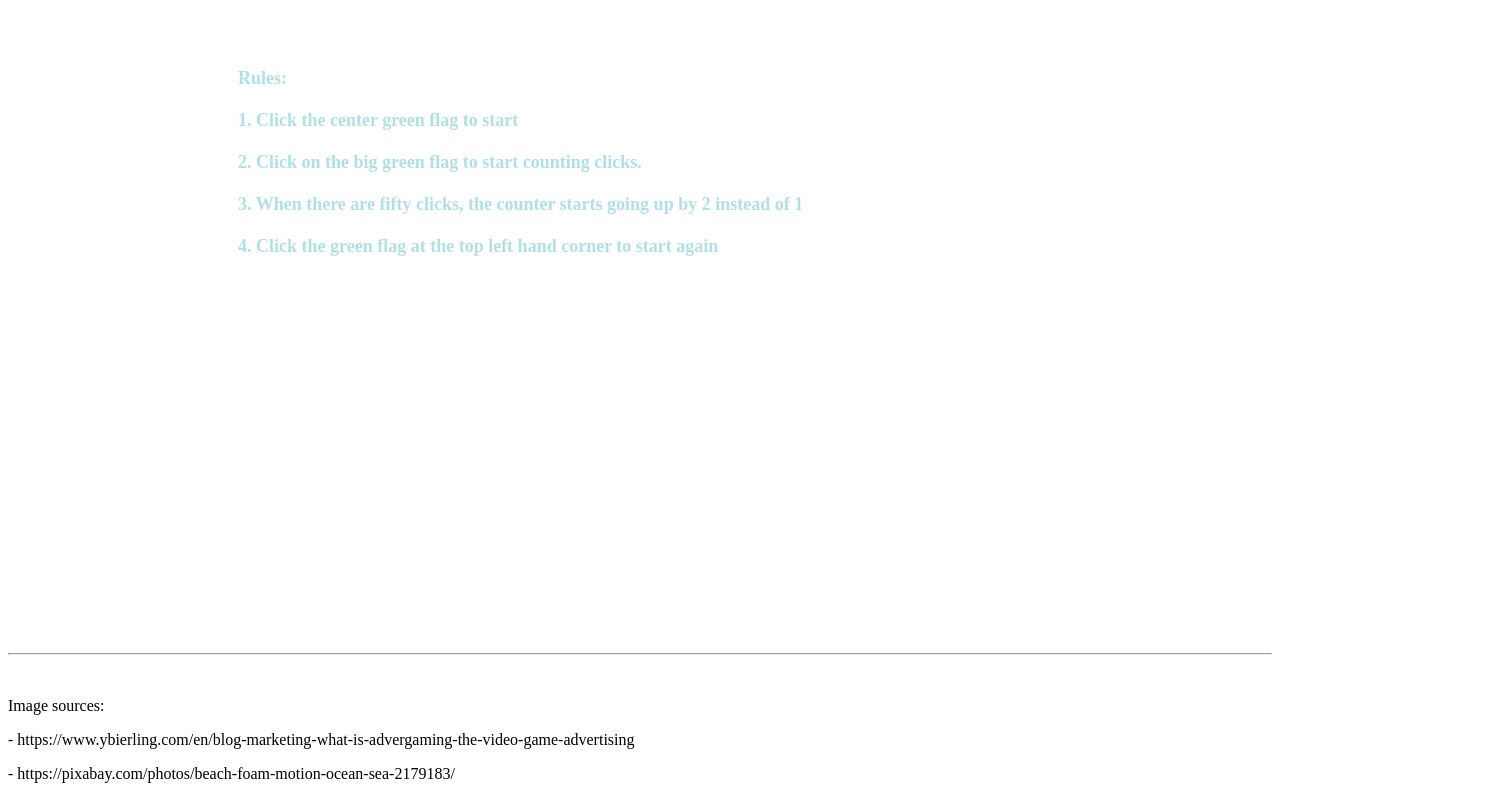
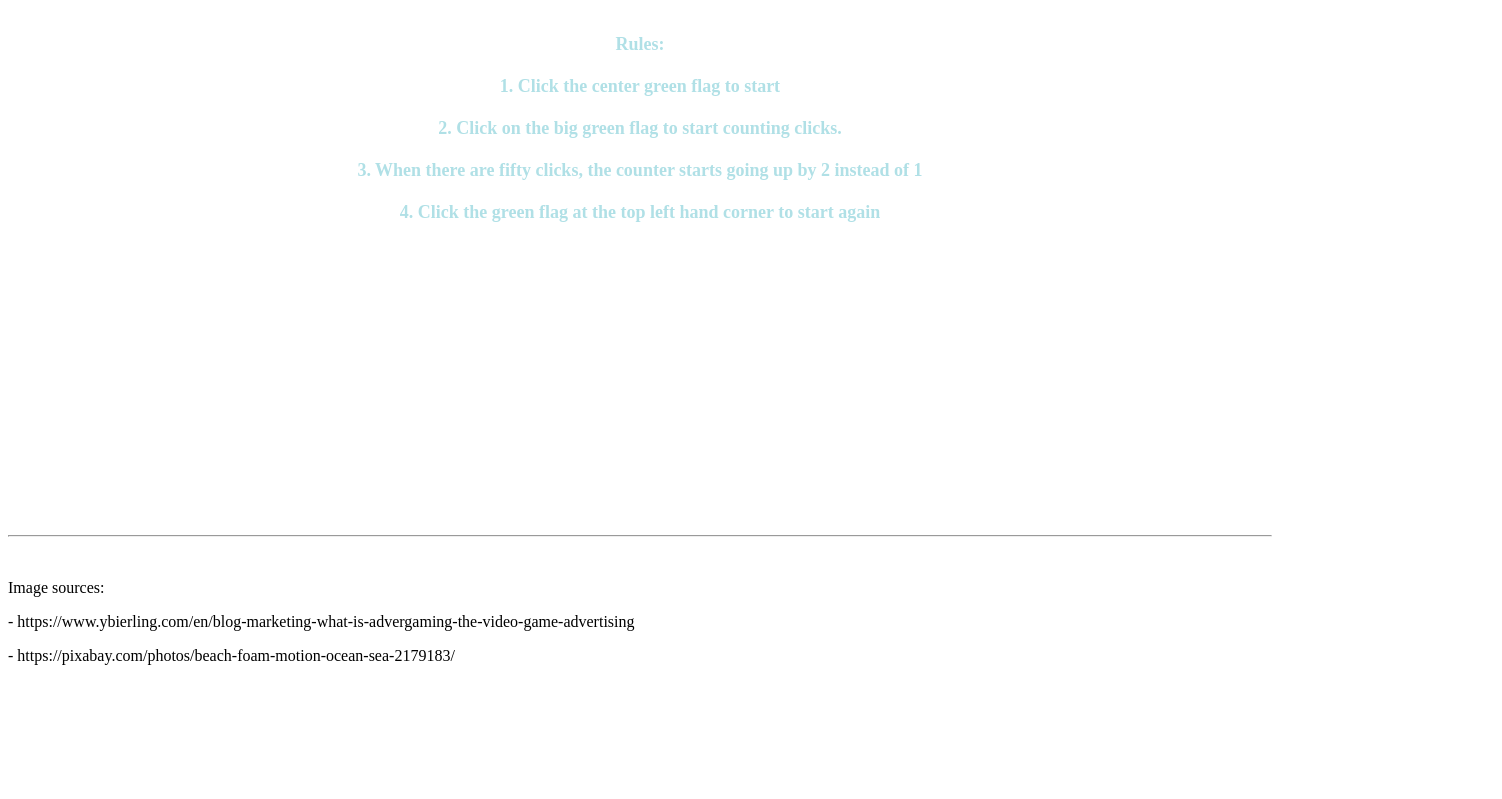
Before and after one commit to eshadupz/D-Stress, a plain HTML site: page game_page.html in a window 1280 px wide. Shown: the part 2013-2812 px from the top of the page, 1502 px wide, since content can reach past the window. After the commit the page ends 2694 px from the top, so only its background shows below. Drawn offline with Linux system fonts and the light colour scheme.

Commit message:
Update game_style.css

```diff
--- a/game_style.css
+++ b/game_style.css
@@ -70,7 +70,7 @@ h1 {
   margin:auto;
 }
 
-#title2 {
+h3 {
   text-align:center;
   margin:auto;
   width: 460px;
@@ -161,12 +161,9 @@ iframe {
 }
 
 #gamerule {
-  color: PowderBlue;
+
   font-size:18px;
-    margin-top: 50px;
-  margin-bottom: 100px;
-  margin-right: 150px;
-  margin-left: 230px;
+
 
 }
 
```
